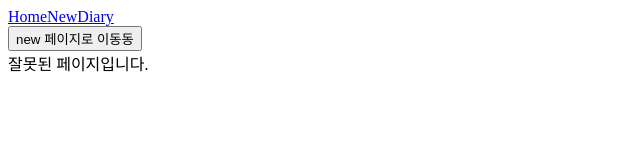
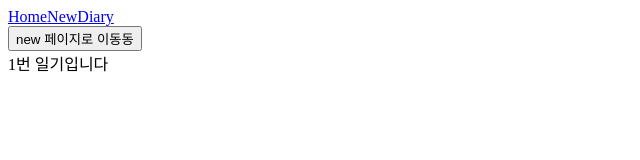
Before and after one commit to allkong/onebite-react, a React (Vite) app in the folder section12/: page /diary/1 in a window 1280 px wide. Shown: the top 160 px of the page, without its empty margins (0-640 px from the left). Built offline with nearby package versions, Linux system fonts and the light colour scheme.

Commit message:
✅ Section 12.5: 페이지 라우팅 4. 동적 경로

```diff
--- a/section12/src/App.jsx
+++ b/section12/src/App.jsx
@@ -26,7 +26,7 @@
       <Routes>
         <Route path='/' element={<Home />} />
         <Route path='/new' element={<New />} />
-        <Route path='/diary' element={<Diary />} />
+        <Route path='/diary/:id' element={<Diary />} />
         <Route path='*' element={<NotFound />} />
       </Routes>
     </>
--- a/section12/src/pages/Diary.jsx
+++ b/section12/src/pages/Diary.jsx
@@ -1,5 +1,9 @@
+import { useParams } from 'react-router-dom';
+
 const Diary = () => {
-  return <div>Diary</div>;
+  const params = useParams();
+
+  return <div>{params.id}번 일기입니다</div>;
 };
 
 export default Diary;
--- a/section12/src/pages/Home.jsx
+++ b/section12/src/pages/Home.jsx
@@ -1,4 +1,9 @@
+import { useSearchParams } from 'react-router-dom';
+
 const Home = () => {
+  const [params, setParams] = useSearchParams();
+  console.log(params.get('value'));
+
   return <div>Home</div>;
 };
 
```
